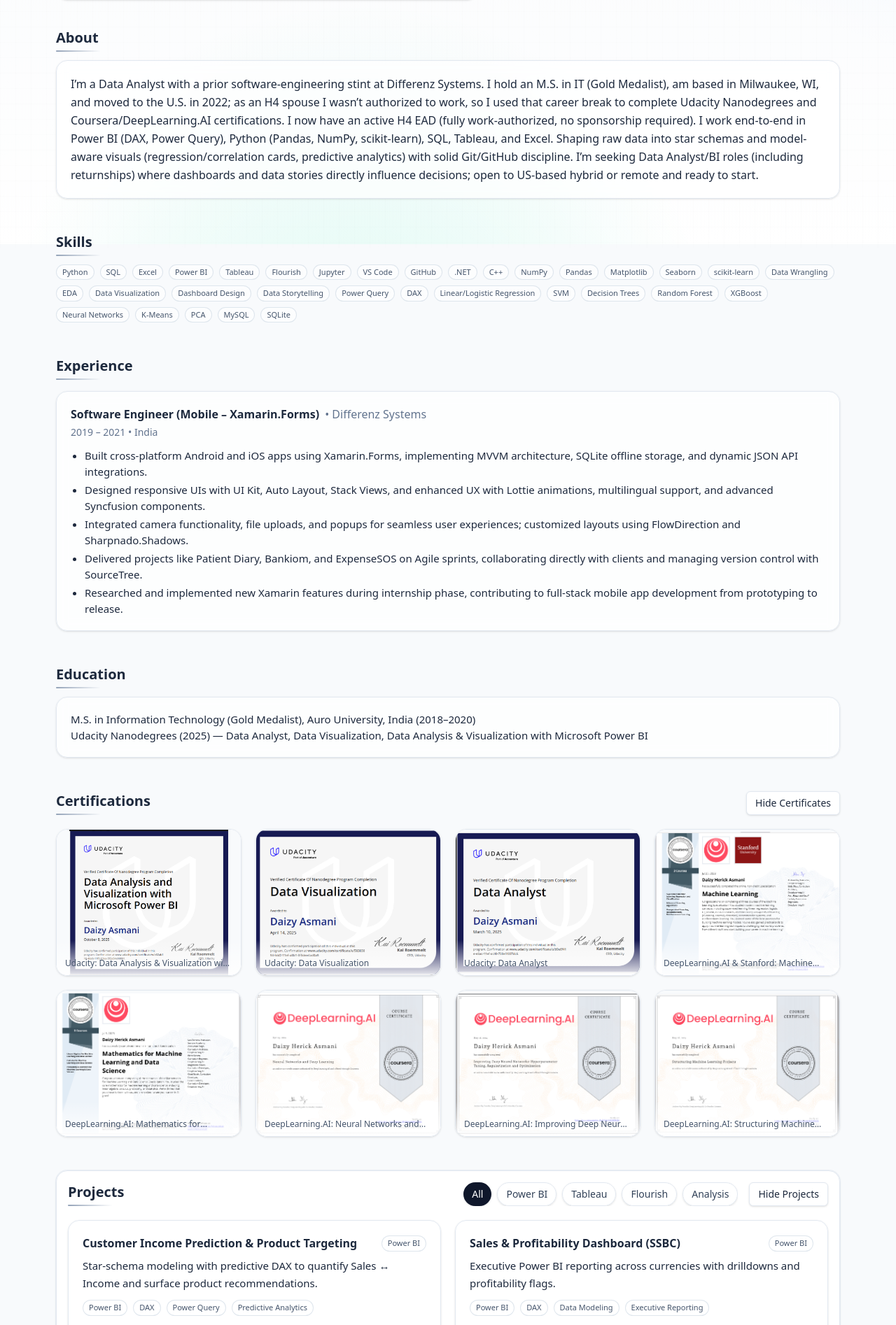
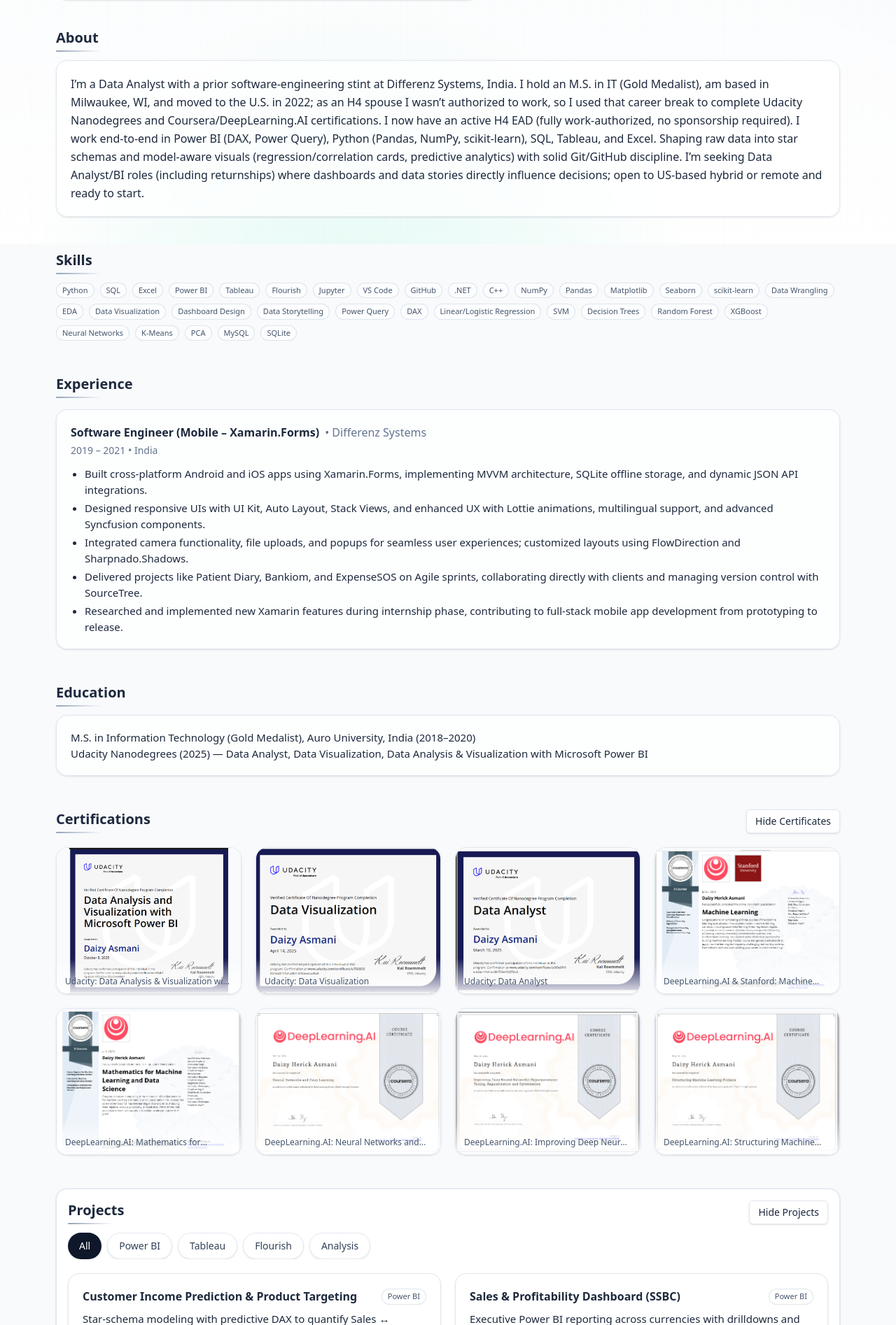
Before and after one commit to Daizyasmani/DaizyAsmani-Portfolio, a React (Vite) app: page / in a window 1280 px wide. Shown: the part 446-2340 px from the top of the page at 70% size. Built offline with nearby package versions, Linux system fonts and the light colour scheme.

Commit message:
UI Changes

```diff
--- a/src/App.jsx
+++ b/src/App.jsx
@@ -27,7 +27,7 @@
         onClick={onClick}
         aria-pressed={active}
         aria-label={ariaLabel ?? String(children)}
-        className={`px-3 py-1.5 rounded-full text-sm font-medium transition ${active
+        className={`shrink-0 snap-start px-4 py-2 rounded-full text-sm font-medium transition ${active
                 ? "bg-slate-900 text-white shadow"
                 : "bg-white/70 text-slate-700 hover:bg-white shadow-sm border border-slate-200"
             }`}
@@ -35,6 +35,7 @@
         {children}
     </button>
 );
+
 
 /* --- Social icons --- */
 const IconBtn = ({
@@ -312,7 +313,7 @@
     {
         src: certCourseraMath,
         alt: "DeepLearning.AI: Mathematics for Machine Learning & Data Science (2023)",
-        href: "https://coursera.org/verify/specialization/ETXWZ64AYNDF",
+        href: "https://coursera.org/verify/specialization/EKTWZ64AYNDF",
     },
     { src: certDL_NNDL, alt: "DeepLearning.AI: Neural Networks and Deep Learning", href: "https://coursera.org/verify/PWKKB8CSL4KA" },
     { src: certDL_IDNN, alt: "DeepLearning.AI: Improving Deep Neural Networks", href: "https://coursera.org/verify/S3WLSH3GPH2M" },
@@ -460,7 +461,7 @@
                             </h1>
 
                             <div className="mt-4 flex flex-wrap gap-2">
-                                {["Data Analyst", "Data Visualization", "Python", "SQL", "Power BI", "Tableau"].map((s) => (
+                                {["Data Analyst", "Business Analyst", "Data Visualization", "Python", "SQL", "Power BI", "Tableau"].map((s) => (
                                     <Tag key={s}>{s}</Tag>
                                 ))}
                             </div>
@@ -528,7 +529,7 @@
                     <h2 className="text-xl font-semibold h2-underline">About</h2>
                     <div className="mt-3 rounded-2xl border border-slate-200 bg-white/70 backdrop-blur p-5 shadow-sm">
                         <p className="leading-relaxed">
-                            I’m a Data Analyst with a prior software-engineering stint at Differenz Systems. I hold an M.S. in IT
+                            I’m a Data Analyst with a prior software-engineering stint at Differenz Systems, India. I hold an M.S. in IT
                             (Gold Medalist), am based in Milwaukee, WI, and moved to the U.S. in 2022; as an H4 spouse I wasn’t authorized
                             to work, so I used that career break to complete Udacity Nanodegrees and Coursera/DeepLearning.AI certifications.
                             I now have an active H4 EAD (fully work-authorized, no sponsorship required). I work end-to-end in Power BI
@@ -628,16 +629,37 @@
                 </section>
 
                 {/* Projects */}
+                {/* Projects */}
                 <section id="projects" className="mb-14 mt-12 scroll-mt-24">
                     <div
-                        className={`rounded-2xl transition shadow-sm border ${projectsOpen ? "border-slate-200 bg-white/90 backdrop-blur ring-1 ring-slate-200/60" : "border-transparent"
+                        className={`rounded-2xl transition shadow-sm border ${projectsOpen
+                                ? "border-slate-200 bg-white/90 backdrop-blur ring-1 ring-slate-200/60"
+                                : "border-transparent"
                             }`}
                     >
-                        <div className="flex items-center justify-between flex-wrap gap-3 px-4 pt-4">
+                        {/* Header row + desktop Hide button */}
+                        <div className="px-4 pt-4">
+                            <div className="flex items-center justify-between gap-3">
                                 <h2 className="text-xl font-semibold h2-underline">Projects</h2>
 
-                            <div className="flex w-full sm:w-auto sm:flex-none sm:items-center gap-2">
-                                <div className="flex gap-2 overflow-x-auto no-scrollbar w-full sm:w-auto [-webkit-overflow-scrolling:touch]">
+                                {/* Desktop-only Hide button (keeps header tidy on mobile) */}
+                                {projectsOpen && (
+                                    <button
+                                        className="hidden sm:inline-flex px-3 py-1.5 rounded-md text-sm border border-slate-200 bg-white hover:bg-slate-50 shadow-sm"
+                                        onClick={() => {
+                                            setProjectsOpen(false);
+                                            setFilter("All");
+                                        }}
+                                        title="Collapse projects"
+                                    >
+                                        Hide Projects
+                                    </button>
+                                )}
+                            </div>
+
+                            {/* Chip strip: edge-to-edge, single line, scrollable on mobile */}
+                            <div className="mt-3 -mx-4 px-4">
+                                <div className="flex gap-2 overflow-x-auto no-scrollbar whitespace-nowrap snap-x snap-mandatory [-webkit-overflow-scrolling:touch]">
                                     {["All", "Power BI", "Tableau", "Flourish", "Analysis"].map((c) => (
                                         <Pill
                                             key={c}
@@ -656,10 +678,12 @@
                                         </Pill>
                                     ))}
                                 </div>
+                            </div>
 
+                            {/* Mobile-only Hide button below the chips so nothing wraps awkwardly */}
                             {projectsOpen && (
                                 <button
-                                        className="sm:ml-2 sm:self-auto sm:mt-0 mt-2 px-3 py-1.5 rounded-md text-sm border border-slate-200 bg-white hover:bg-slate-50 shadow-sm"
+                                    className="sm:hidden mt-3 w-full rounded-md text-sm border border-slate-200 bg-white hover:bg-slate-50 shadow-sm px-3 py-2"
                                     onClick={() => {
                                         setProjectsOpen(false);
                                         setFilter("All");
@@ -670,7 +694,6 @@
                                 </button>
                             )}
                         </div>
-                        </div>
 
                         {!projectsOpen ? (
                             <div className="px-4 pb-4">
@@ -678,7 +701,7 @@
                                     Project gallery is hidden. Click <span className="font-semibold">All</span> to show everything.
                                 </div>
                                 <button
-                                    className="mt-3 rounded-md bg-slate-900 text-white px-3 py-2 text-sm font-medium shadow hover:bg-slate-800"
+                                    className="mt-3 rounded-md bg-slate-900 text-white px-3 py-2 text-sm font-medium shadow hover:bg-slate-800 w-full sm:w-auto"
                                     onClick={() => {
                                         setProjectsOpen(true);
                                         setFilter("All");
@@ -690,7 +713,10 @@
                         ) : (
                             <div className="mt-5 px-4 pb-4 grid grid-cols-1 md:grid-cols-2 gap-5">
                                 {filtered.map((p) => (
-                                    <article key={p.id} className="rounded-2xl border border-slate-200 bg-white/80 backdrop-blur p-4 sm:p-5 shadow-sm">
+                                    <article
+                                        key={p.id}
+                                        className="rounded-2xl border border-slate-200 bg-white/80 backdrop-blur p-4 sm:p-5 shadow-sm"
+                                    >
                                         <div className="flex items-center justify-between gap-3">
                                             <h3 className="font-semibold">{p.title}</h3>
                                             <Tag>{p.cat}</Tag>
@@ -735,6 +761,7 @@
                         )}
                     </div>
                 </section>
+
 
                 {/* Writing */}
                 <section id="writing" className="mb-16 scroll-mt-24">
```
Lines whose indentation alone changed are shown as unchanged.
